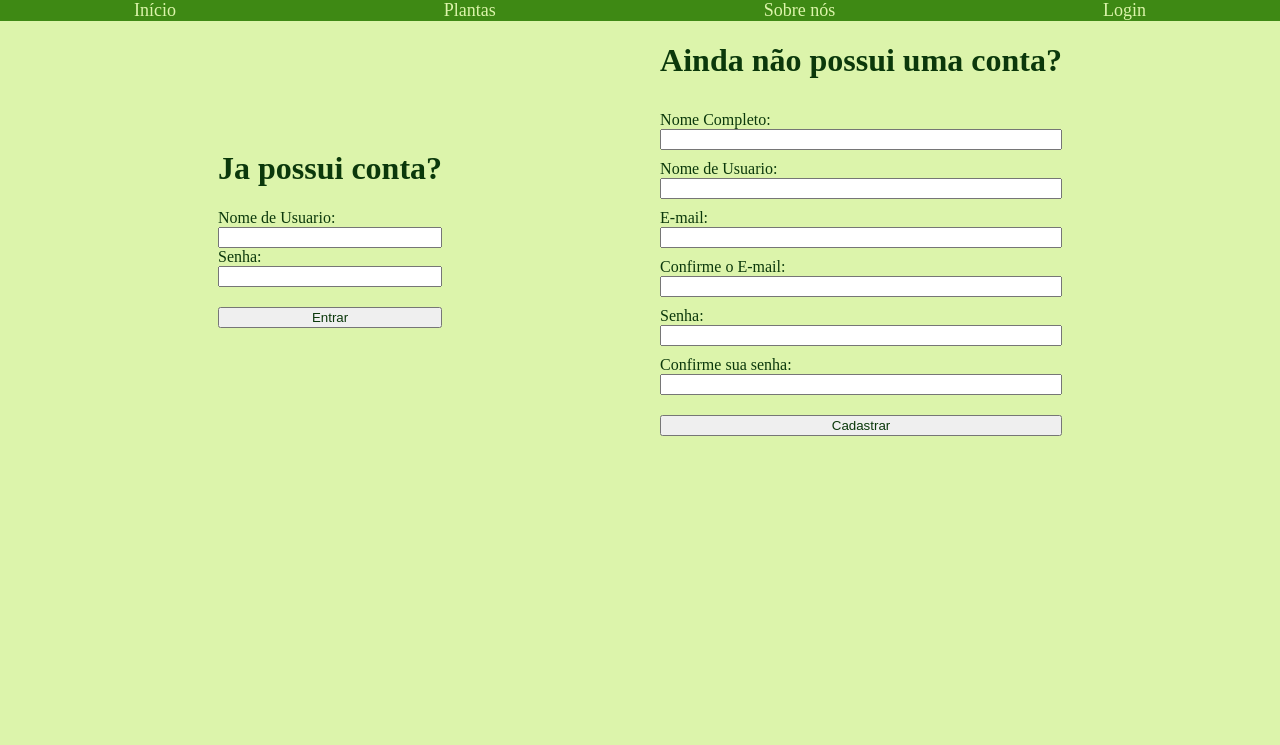
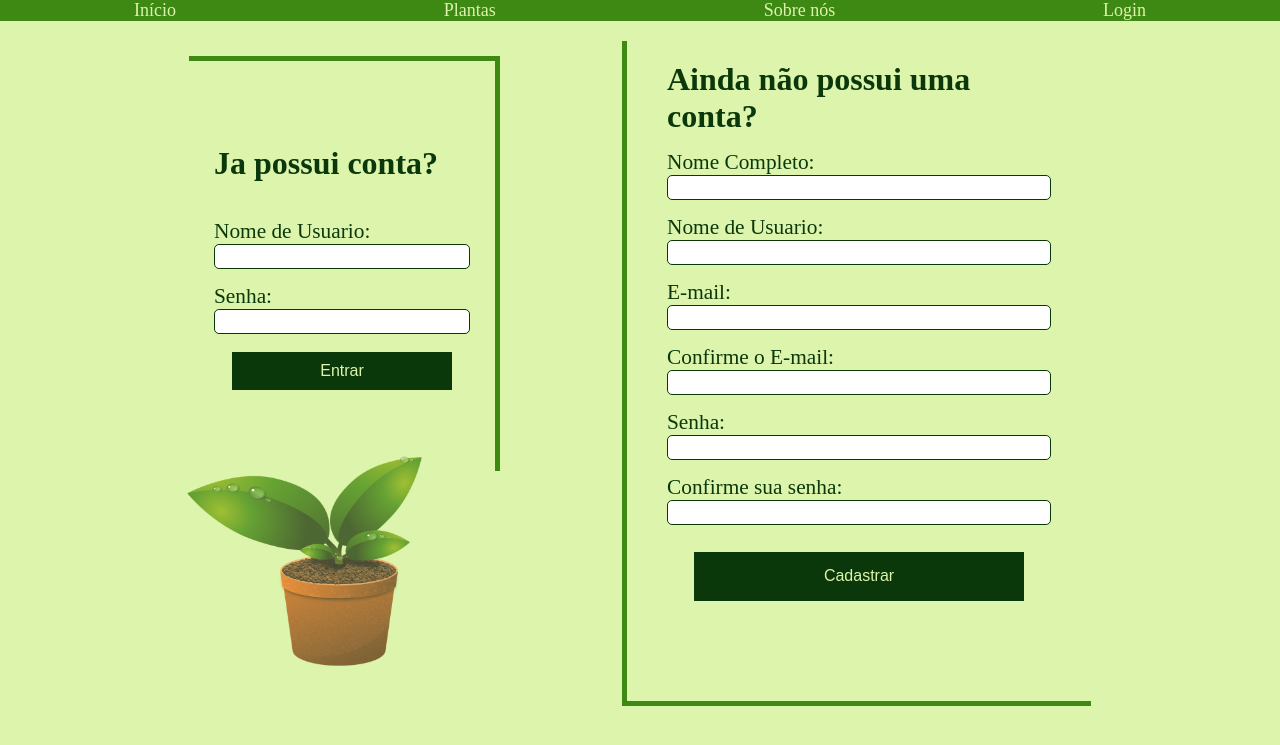
Before and after one commit to carlaque/Plantinhas, a Django app: page /login/ in a window 1280 px wide. Shown: the top 745 px of the page. Run offline with Django 3.2, Linux system fonts and the light colour scheme; parts of the project's set-up code (start-up, migrations or seed data) failed here and were passed over.

Commit message:
pagina login

```diff
--- a/Plantinhas/plantinhas/settings.py
+++ b/Plantinhas/plantinhas/settings.py
@@ -25,7 +25,7 @@ SECRET_KEY = 'h_75dbx=%!cppolb-ehts)g)))(-5m&g%@98v9(7ovy@_%a^g#'
 # SECURITY WARNING: don't run with debug turned on in production!
 DEBUG = True
 
-ALLOWED_HOSTS = []
+ALLOWED_HOSTS = ['localhost']
 
 
 # Application definition
--- a/Plantinhas/website/static/css/styles.css
+++ b/Plantinhas/website/static/css/styles.css
@@ -1,35 +1,48 @@
-*{
-    color: #0B380B;
-}
 body{
     background-color: #DCF4AB ;
+    color: #0B380B;
+    margin: 0;
 }
-.cadastrar label{
-    margin-top: 10px;
-}
+
 .entrar, .cadastrar{
+    /* background-color: rgba(63, 137, 20); */
+    border:5px solid #3E8914;
+    /* color: #DCF4AB; */
     display: flex;
     flex-direction: column;
 }
-
+.cadastrar{
+    border-top-width: 0;
+    border-right-width: 0;
+    height: 75vh;
+    margin-top:20px;
+    padding: 40px;
+    padding-top: 20px;
+    width: 30vw;
+}
+.cadastrar h1{
+    margin: 0px;
+}
 .entrar{
+    border-bottom-width: 0;
+    border-left-width: 0;
+    height: 45vh;
     justify-content: center;
-    border-right: black;
+    margin-top: -25vh;
+    padding: 25px;
+    width: 20vw;
 }
 .pag-login{
     display: flex;
     flex-direction: row;
     justify-content: space-evenly;
+    align-items: center;
 }
-
-.entrar, .cadastrar{
-    display: flex;
-    flex-direction: column;
-    justify-content: center;
-}
-
-body{
-    margin: 0%;
+.pag-login img{
+    margin-left: -40vw;
+    margin-top: 50vh;
+    opacity: 0.7;
+    width: 20vw;
 }
 
 .pag-index {
@@ -71,6 +84,9 @@ nav a{
     text-decoration: none;
     font-size: 18px;
     color: #DCF4AB;
+
+}
+
 input{
     background-color:white;
     border-color: #0B380B;
@@ -81,13 +97,16 @@ input{
     padding: 2.5px;
 }
 
-input:nth-last-child(1){
-    margin: 50px;
-    padding: 10px;
+.pag-login button{ /* botoes*/
+    border: none;
+    font-size: 12pt;
+    margin: 7%;
+    padding: 4%;
     background-color: #0B380B;
     color: #DCF4AB;
 }
 
 label{
     font-size: 16pt;
+    margin-top: 15px;
 }
--- a/Plantinhas/website/templates/login.html
+++ b/Plantinhas/website/templates/login.html
@@ -4,43 +4,53 @@
 
 <div class="pag-login">
 
+    <form action="login/" method="post">
+        {% csrf_token %}
         <div class="entrar">
             <h1>Ja possui conta?</h1>
 
             <label for="">Nome de Usuario: </label>
-        <input name="username" type="text">
+            <input name="usernameE" type="text">
 
             <label for="">Senha: </label>
-        <input name="senha" type="password">
+            <input name="senhaE" type="password">
 
-        <input type="submit" value="Entrar" style="margin-top: 20px;">
+            <button type="submit" value="Entrar" name="entrar">Entrar</button>
+        </div>
+    </form>
 
-    </div>
+    <img src="{% static 'imagens/p-vaso.png' %}" alt="plantinha">
 
+
+    <form action="login/" method="POST">
+        {% csrf_token %}
         <div class="cadastrar">
+
             <h1>Ainda não possui uma conta?</h1>
 
             <label for="">Nome Completo: </label>
-        <input name="nome" type="text">
+            <input name="nomeC" type="text">
 
             <label for="">Nome de Usuario: </label>
-        <input name="username" type="text">
+            <input name="usernameC" type="text">
 
             <label for="">E-mail: </label>
-        <input name="email" type="email">
+            <input name="emailC" type="email">
 
             <label for="">Confirme o E-mail: </label>
-        <input name="email" type="email">
+            <input name="emailC" type="email">
 
             <label for="">Senha: </label>
-        <input name="senha" type="password">
+            <input name="senhaC" type="password">
 
             <label for="">Confirme sua senha: </label>
-        <input name="senha" type="password">
+            <input name="senhaC" type="password">
 
-        <input type="submit" value="Cadastrar" style="margin-top: 20px;">
+            <button type="submit" value="Cadastrar" name="cadastrar">Cadastrar</button>
 
         </div>
+    </form>
+
 
 </div>
 
--- a/Plantinhas/website/views.py
+++ b/Plantinhas/website/views.py
@@ -1,4 +1,4 @@
-from django.shortcuts import render
+from django.shortcuts import render, redirect
 from website.models import *
 
 # Create your views here.
@@ -7,5 +7,32 @@ def index(request):
 
 
 def login(request):
+    args = ''
+
+    if request.method == "POST":
+        if 'cadastrar' in request.POST:
+            data = Usuario()
+            data.nome = request.POST['nome']
+            data.username = request.POST['username']
+            data.email = request.POST['email']
+            data.senha = request.POST['senha']
+            data.save()
+
+            return render(request, 'login.html', args)
+
+        elif 'entrar' in request.POST:
+            user = request.POST['usernameE']
+            senha  = request.POST['senhaE']
+            logado = Usuario.objects.filter(username = user , senha = senha).first()
+
+            if logado is not None:
+                #login com sucesso return
+                return render(request, 'index.html', args)
+            else:
+                #alguma coisa esta errado retunr
+                return render(request, 'login.html', args)
+
+
+
 
     return render(request, 'login.html')
```
Also changed, not shown: Plantinhas/website/models.py (+12 -12 lines), Plantinhas/website/static/imagens/p-vaso-crescendo.png (added), Plantinhas/website/static/imagens/p-vaso.png (added), Plantinhas/website/static/imagens/p-vaso2.png (added), Plantinhas/website/static/imagens/plantinha-amarela.png (added). Lines whose indentation alone changed are shown as unchanged.
